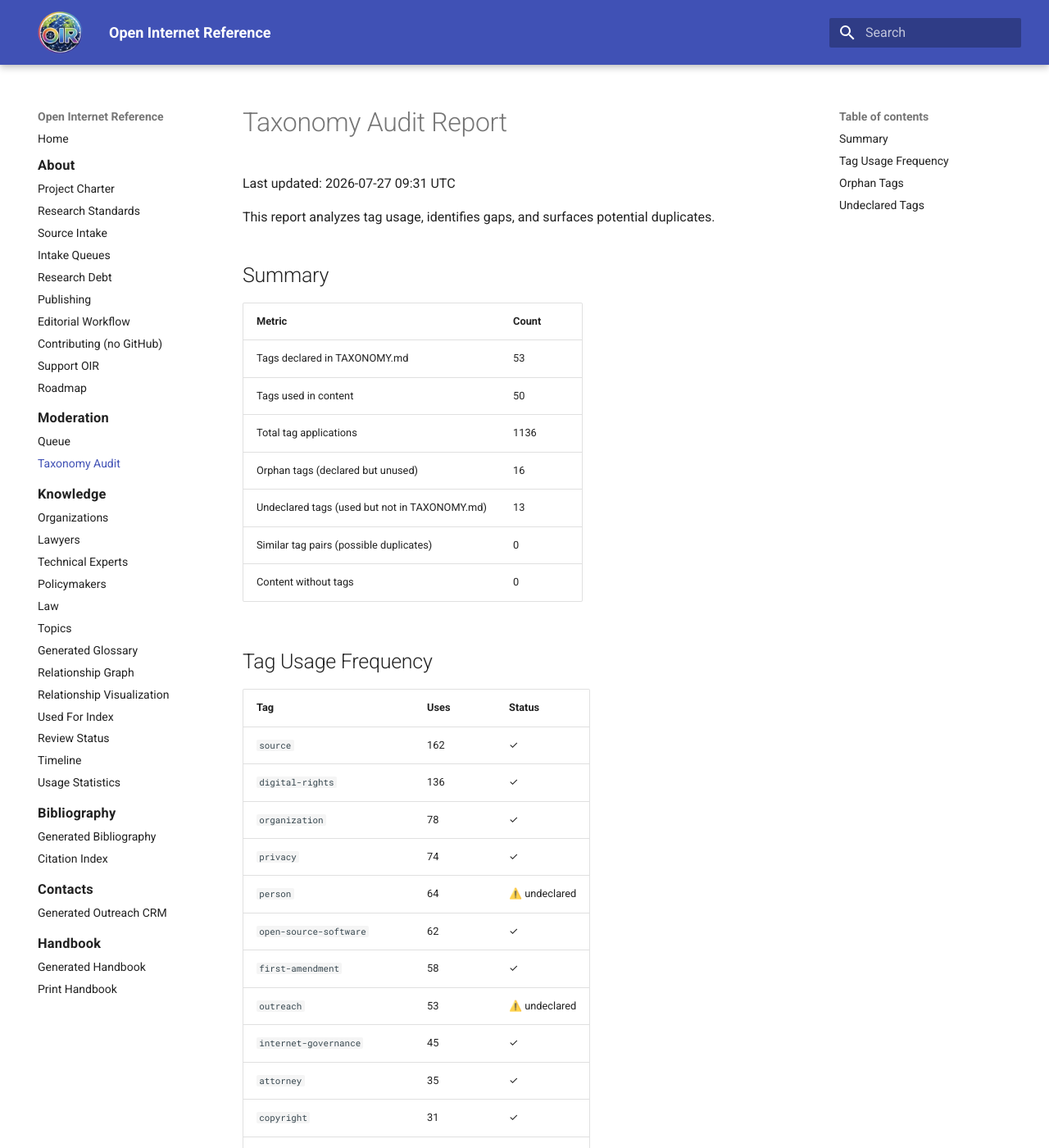
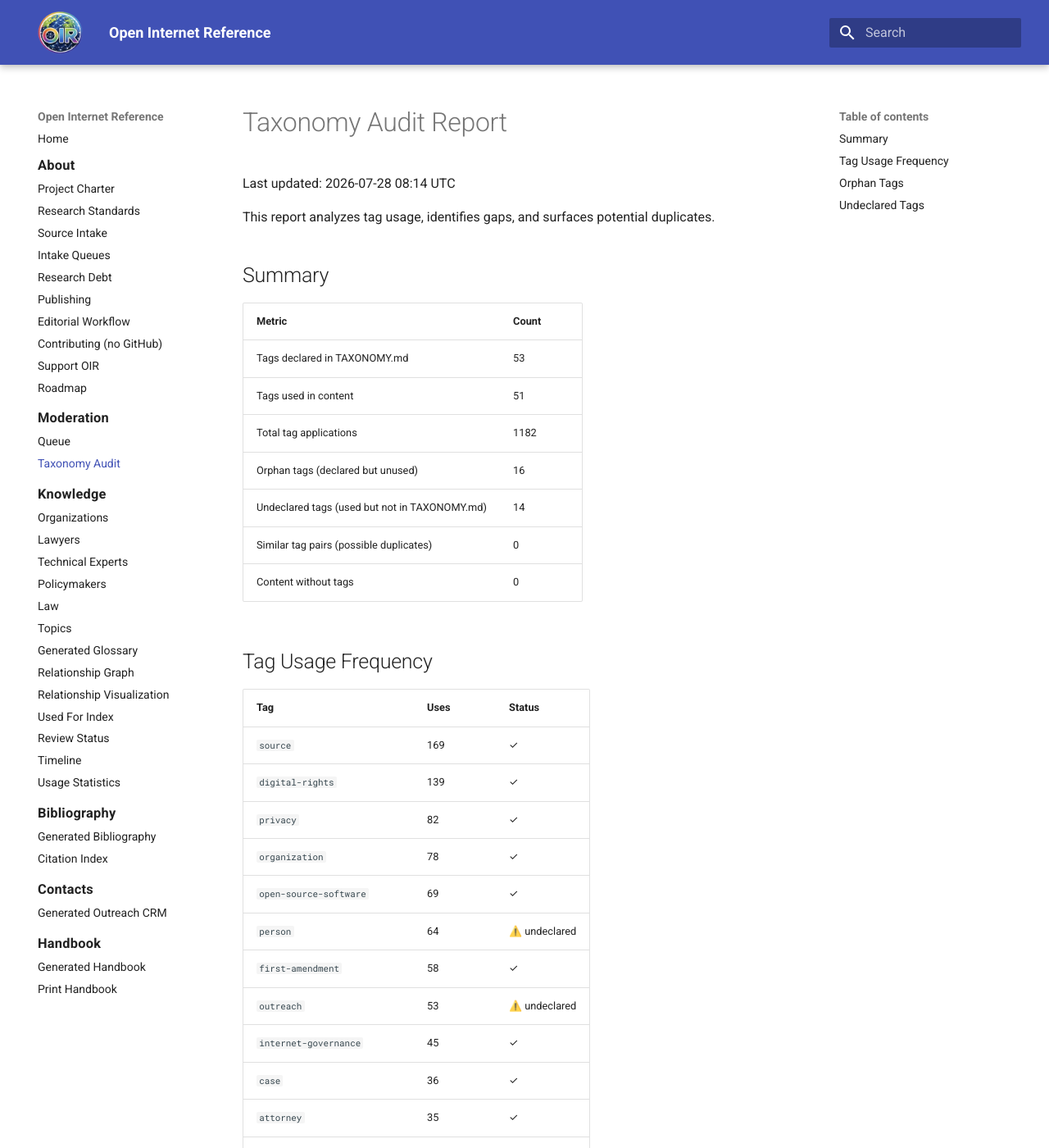
Before and after one commit to itsmeront/open-internet-reference, an MkDocs documentation site: the page built from website/generated/taxonomy-audit.md, in a window 1280 px wide and 1400 px high. Shown: the whole window at 82% size. Built offline with MkDocs 1.6.1 and Material for MkDocs 9.7.7, drawn with Linux system fonts in a browser that asks for light colours; some of the changed text lies outside the part shown.

Commit message:
chore: update moderation and taxonomy reports [automated]

```diff
--- a/website/generated/taxonomy-audit.md
+++ b/website/generated/taxonomy-audit.md
@@ -1,6 +1,6 @@
 # Taxonomy Audit Report
 
-Last updated: 2026-07-27 09:31 UTC
+Last updated: 2026-07-28 08:14 UTC
 
 This report analyzes tag usage, identifies gaps, and surfaces potential duplicates.
 
@@ -9,10 +9,10 @@ This report analyzes tag usage, identifies gaps, and surfaces potential duplicat
 | Metric | Count |
 |--------|-------|
 | Tags declared in TAXONOMY.md | 53 |
-| Tags used in content | 50 |
-| Total tag applications | 1136 |
+| Tags used in content | 51 |
+| Total tag applications | 1182 |
 | Orphan tags (declared but unused) | 16 |
-| Undeclared tags (used but not in TAXONOMY.md) | 13 |
+| Undeclared tags (used but not in TAXONOMY.md) | 14 |
 | Similar tag pairs (possible duplicates) | 0 |
 | Content without tags | 0 |
 
@@ -20,32 +20,32 @@ This report analyzes tag usage, identifies gaps, and surfaces potential duplicat
 
 | Tag | Uses | Status |
 |-----|------|--------|
-| `source` | 162 | ✓ |
-| `digital-rights` | 136 | ✓ |
+| `source` | 169 | ✓ |
+| `digital-rights` | 139 | ✓ |
+| `privacy` | 82 | ✓ |
 | `organization` | 78 | ✓ |
-| `privacy` | 74 | ✓ |
+| `open-source-software` | 69 | ✓ |
 | `person` | 64 | ⚠️ undeclared |
-| `open-source-software` | 62 | ✓ |
 | `first-amendment` | 58 | ✓ |
 | `outreach` | 53 | ⚠️ undeclared |
 | `internet-governance` | 45 | ✓ |
+| `case` | 36 | ✓ |
 | `attorney` | 35 | ✓ |
-| `copyright` | 31 | ✓ |
-| `case` | 30 | ✓ |
-| `cryptography` | 29 | ✓ |
+| `copyright` | 32 | ✓ |
+| `cryptography` | 31 | ✓ |
 | `surveillance` | 24 | ✓ |
 | `computer-crime` | 22 | ✓ |
 | `internet-architecture` | 22 | ✓ |
 | `speech-and-code` | 20 | ✓ |
 | `sanctions` | 19 | ✓ |
-| `fourth-amendment` | 15 | ✓ |
+| `fourth-amendment` | 17 | ✓ |
 | `civil-society` | 15 | ✓ |
 | `open-source-risk` | 13 | ✓ |
-| `case-studies` | 11 | ✓ |
+| `case-studies` | 12 | ✓ |
+| `statute` | 11 | ✓ |
 | `safe-harbor` | 10 | ✓ |
 | `intermediary-liability` | 10 | ✓ |
 | `case-law` | 10 | ⚠️ undeclared |
-| `statute` | 9 | ✓ |
 | `developer-rights` | 7 | ✓ |
 | `network-protocols` | 7 | ✓ |
 | `tornado-cash` | 6 | ✓ |
@@ -102,6 +103,7 @@ These tags are used in content but not listed in `TAXONOMY.md`:
 |-----|---------|
 | `academic` | `bibliography/academic/SRC-TOR-DESIGN-PAPER.md` |
 | `academic-paper` | `bibliography/academic/SRC-KADEMLIA-PAPER.md` |
+| `border-search` | `knowledge/legal/CASE-US-V-TUNICK.md`, `knowledge/legal/STAT-18-USC-2232.md`, `knowledge/technical/TECH-GRAPHENEOS.md` +2 more |
 | `case-law` | `bibliography/legal/SRC-RENO-V-ACLU-LOC.md`, `bibliography/legal/SRC-BROWN-V-EMA-GOVINFO.md`, `bibliography/legal/SRC-VAN-BUREN-LII.md` +7 more |
 | `civil-liberties` | `knowledge/organizations/ORG-ACLU.md`, `bibliography/organizations/SRC-ACLU-HISTORY.md`, `bibliography/organizations/SRC-ACLU-CONTACT.md` |
 | `example-tag` | `knowledge/_templates/knowledge-page.md` |
```
Also changed, not shown: other parts of website/generated/taxonomy-audit.md (+2 -1 lines), website/generated/moderation.md (+7 -9 lines), 2 other files.
